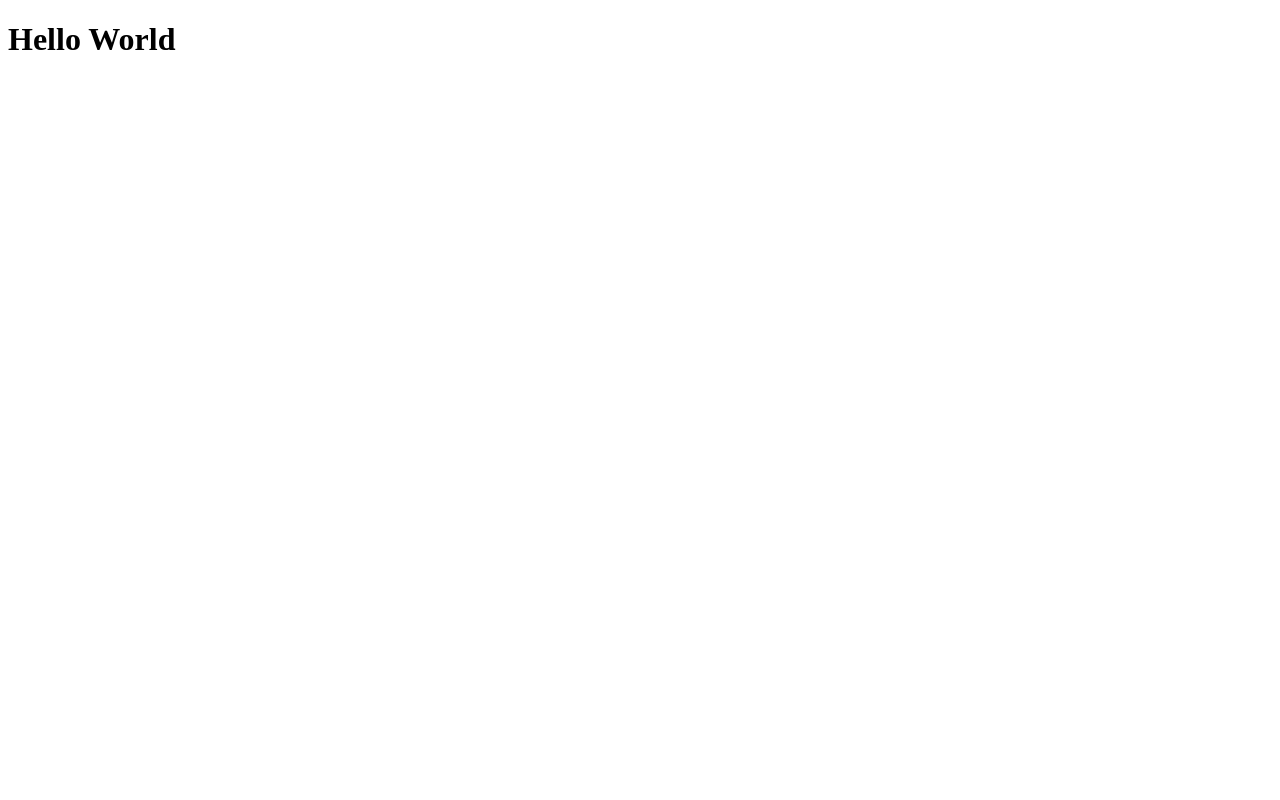
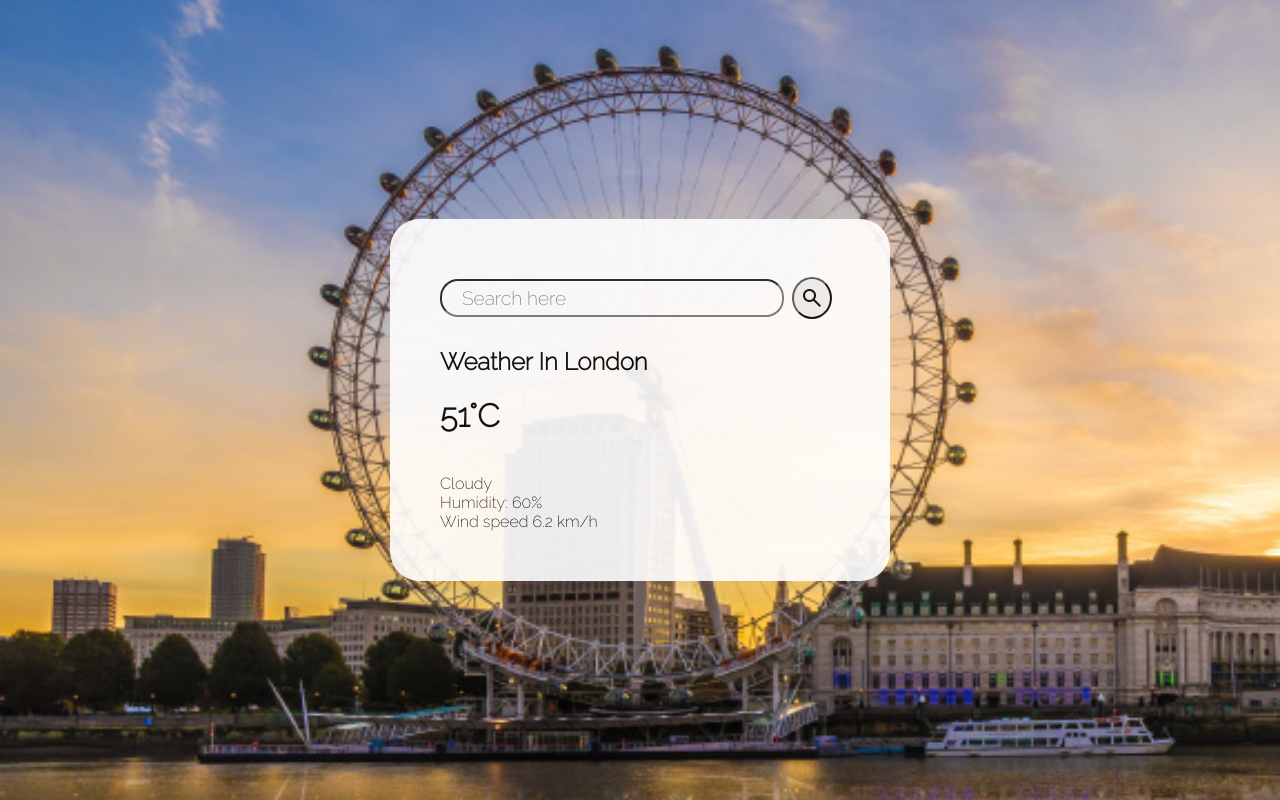
Before and after one commit to DayoTitiloye-code/Weather-Checker, a plain HTML site: page index.html in a window 1280 px wide. Drawn offline with nearby package versions, Linux system fonts and the light colour scheme.

Commit message:
Finished application styling

```diff
--- a/index.html
+++ b/index.html
@@ -7,10 +7,29 @@
     <meta name="viewport" content="width=device-width, initial-scale=1.0">
     <title>Weather Checker</title>
     <link rel="stylesheet" href="style.css">
+    <link rel="stylesheet"
+        href="https://fonts.googleapis.com/css2?family=Material+Symbols+Outlined:opsz,wght,FILL,GRAD@20..48,100..700,0..1,-50..200" />
 </head>
 
 <body>
-    <h1>Hello World</h1>
+    <div class="card">
+        <div class="search">
+            <input type="text" id="search-bar" placeholder="Search here">
+            <button class="material-symbols-outlined">
+                search
+            </button>
+        </div>
+        <div class="weather">
+            <h2 class="city">Weather In London</h2>
+            <h1 class="temperature">
+                51°C
+            </h1>
+            <img src="" alt="" class="icon">
+            <div class="description">Cloudy</div>
+            <div class="humidity">Humidity: 60%</div>
+            <div class="wind">Wind speed 6.2 km/h</div>
+        </div>
+    </div>
 </body>
 
 </html>
--- a/style.css
+++ b/style.css
@@ -0,0 +1,53 @@
+@import url('https://fonts.googleapis.com/css2?family=Raleway:wght@200&display=swap');
+
+body {
+    display: flex;
+    justify-content: center;
+    align-items: center;
+    height: 100vh;
+    margin: 0;
+    background-image: url('./assets/the-london-eye.jpg');
+    background-size: cover;
+    font-family: Raleway, Arial, Helvetica, sans-serif;
+}
+
+.card {
+    background: white;
+    padding: 50px;
+    border-radius: 30px;
+    width: 100%;
+    max-width: 400px;
+    margin: 16px;
+    opacity: 0.9;
+}
+
+.search {
+    display: flex;
+    align-items: center;
+    justify-content: center;
+}
+
+#search-bar {
+    outline: none;
+    padding: 6px;
+    border-radius: 18px;
+    font-family: inherit;
+    font-size: 120%;
+    padding-left: 20px;
+    width: 100%;
+}
+
+
+button {
+    margin: 8px;
+    border-radius: 50%;
+    height: 1.75em;
+    width: 1.75em;
+    outline: none;
+    cursor: pointer;
+    transition: 0.8s;
+}
+
+button:hover {
+    background-color: darkgray;
+}
```
Also changed, not shown: assets/the-london-eye.jpg (added).
